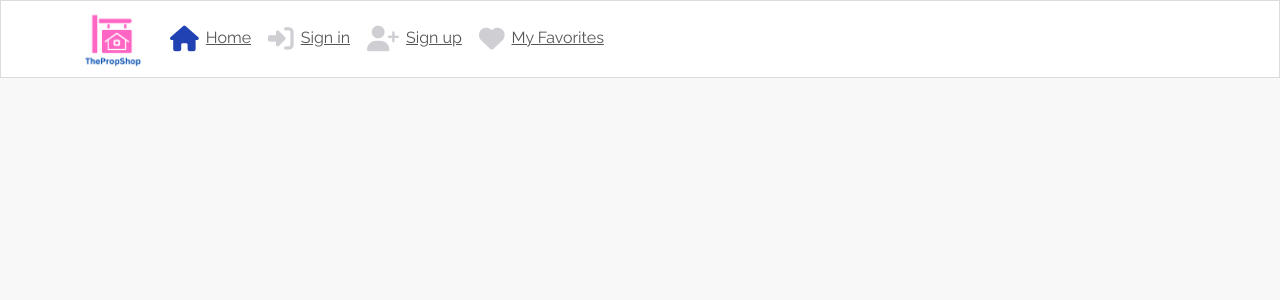
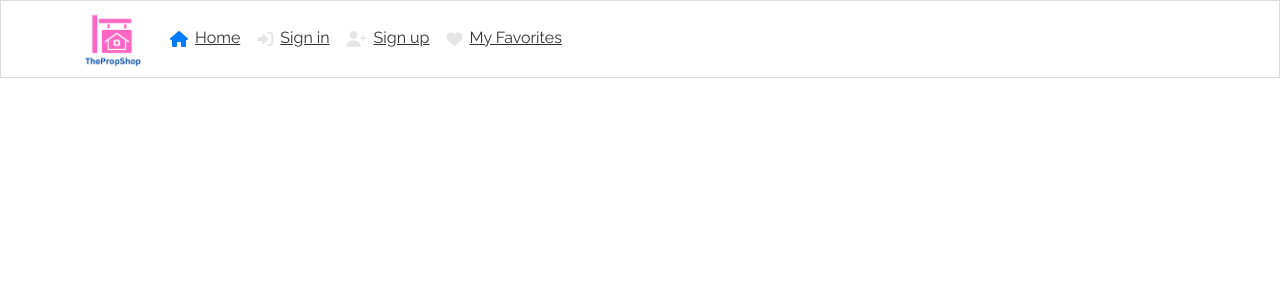
Before and after one commit to PJDEVEX/the-prop-shop, a React (Create React App) app in the folder frontend/: page / in a window 1280 px wide. Shown: the top 300 px of the page. Built offline with nearby package versions, Linux system fonts and the light colour scheme.

Commit message:
Refactor styles using SCSS variables and mixins for consistency

```diff
--- a/frontend/src/components/NavBar/NavBar.module.css
+++ b/frontend/src/components/NavBar/NavBar.module.css
@@ -1,5 +1,5 @@
 .NavBar {
-  background-color: #fff;
+  background-color: #FFFFFF;
   border: 1px solid #dadadf;
 }
 
@@ -8,5 +8,5 @@
 }
 
 .Active i {
-  color: #2142b2;
+  color: #007BFF;
 }/*# sourceMappingURL=NavBar.module.css.map */
--- a/frontend/src/components/NavBar/NavBar.module.scss
+++ b/frontend/src/components/NavBar/NavBar.module.scss
@@ -1,5 +1,7 @@
+@import '../../styles/_variables.scss';
+
 .NavBar {
-    background-color: #fff;
+    background-color: $background-color;
     border: 1px solid #dadadf;
 }
 
@@ -8,5 +10,5 @@
 }
 
 .Active i {
-    color: #2142b2;
+    color: $primary-color;
 }
--- a/frontend/src/styles/_mixins.scss
+++ b/frontend/src/styles/_mixins.scss
@@ -0,0 +1,6 @@
+@import 'variables';
+
+@mixin headerTagStyle {
+    font-family: $font-family-heading;
+    font-weight: $font-weight-normal;
+}
--- /dev/null
+++ b/frontend/src/styles/_typography.scss
@@ -0,0 +1,25 @@
+@import 'variables';
+@import 'mixins';
+
+
+h1, h2, h3, h4, h5, h6 {
+    @include headerTagStyle;
+  }
+
+  h1 {
+    font-size: $font-size-h1;
+  }
+
+  h2 {
+    font-size: $font-size-h2;
+  }
+
+  h3 {
+    font-size: $font-size-h3;
+  }
+
+  p {
+    font-family: $font-family-main;
+    font-size: $font-size-p;
+    line-height: $line-height-text;
+  }
--- a/frontend/src/styles/_variables.scss
+++ b/frontend/src/styles/_variables.scss
@@ -0,0 +1,26 @@
+// Light Mode
+$background-color: #FFFFFF;         // White
+$primary-color: #007BFF;            // Blue
+$secondary-color: #E5E5E5;         // Light Gray
+$text-color: #333333;               // Dark Gray
+$highlight-color: #FFC107;          // Amber
+
+// Dark Mode
+$dark-background-color: #1E1E1E;   // Almost Black
+$dark-primary-color: #2196F3;       // Royal Blue
+$dark-secondary-color: #303030;     // Dark Gray
+$dark-text-color: #FFFFFF;         // White
+$dark-highlight-color: #FFD600;     // Yellow
+
+// Typography Variables
+$font-family-main: "Raleway", sans-serif;
+$font-family-heading: "Merriweather", serif;
+
+$font-size-h1: 2.5rem;
+$font-size-h2: 2rem;
+$font-size-h3: 1.5rem;
+$font-size-p: 16px;
+
+$font-weight-normal: normal;
+
+$line-height-text: 1.5;
--- a/frontend/src/styles/main.css
+++ b/frontend/src/styles/main.css
@@ -1,8 +1,31 @@
+@import url("https://fonts.googleapis.com/css2?family=Raleway:wght@400&family=Merriweather:wght@400;700&display=swap");
+h1, h2, h3, h4, h5, h6 {
+  font-family: "Merriweather", serif;
+  font-weight: normal;
+}
+
+h1 {
+  font-size: 2.5rem;
+}
+
+h2 {
+  font-size: 2rem;
+}
+
+h3 {
+  font-size: 1.5rem;
+}
+
+p {
+  font-family: "Raleway", sans-serif;
+  font-size: 16px;
+  line-height: 1.5;
+}
+
 /* Import the Google Fonts CSS */
-@import url("https://fonts.googleapis.com/css2?family=Raleway:wght@400&family=Merriweather:wght@400;700&display=swap");
 body {
   font-family: "Raleway", sans-serif;
-  background-color: #f8f8f8;
+  background-color: #FFFFFF;
   min-height: 100vh;
 }
 
@@ -11,10 +34,10 @@ body {
 }
 
 .Content {
-  background-color: #ffffff;
+  background-color: #FFFFFF;
   padding: 10px;
   border-radius: 2px;
-  border: 1px solid #dadadf;
+  border: 1px solid #E5E5E5;
 }
 
 .FillerImage {
@@ -36,7 +59,7 @@ body {
 }
 
 a {
-  color: #555555;
+  color: #333333;
   transition: color ease-in-out 0.3s;
 }
 
@@ -45,7 +68,7 @@ a:hover {
 }
 
 a:hover i {
-  color: #2142b2;
+  color: #007BFF;
   transition: color ease-in-out 0.3s;
 }
 
@@ -54,8 +77,8 @@ input[type=file] {
 }
 
 i {
-  color: #cfced3;
-  font-size: 1.6rem;
+  color: #E5E5E5;
+  font-size: 16px;
   padding: 7px;
   vertical-align: middle;
 }
@@ -63,7 +86,7 @@ i {
 i:hover {
   cursor: pointer;
   transition: color ease-in-out 0.3s;
-  color: #2142b2;
+  color: #007BFF;
 }
 
 figure {
@@ -77,28 +100,13 @@ figure {
 }
 
 *::-webkit-scrollbar-track {
-  background: #f1f1f1;
+  background: #FFFFFF;
 }
 
 *::-webkit-scrollbar-thumb {
-  background: #888;
+  background: #E5E5E5;
 }
 
 *::-webkit-scrollbar-thumb:hover {
-  background: #555;
-}
-
-h1 {
-  font-family: "Merriweather", serif;
-  font-size: 2.5rem;
-}
-
-h2 {
-  font-family: "Merriweather", serif;
-  font-size: 2rem;
-}
-
-h3 {
-  font-family: "Merriweather", serif;
-  font-size: 1.5rem;
+  background: #333333;
 }/*# sourceMappingURL=main.css.map */
--- a/frontend/src/styles/main.scss
+++ b/frontend/src/styles/main.scss
@@ -1,9 +1,13 @@
+@import 'variables';
+@import 'mixins';
+@import 'typography';
+
 /* Import the Google Fonts CSS */
 @import url('https://fonts.googleapis.com/css2?family=Raleway:wght@400&family=Merriweather:wght@400;700&display=swap');
 
 body {
     font-family: 'Raleway', sans-serif;
-    background-color: #f8f8f8;
+    background-color: $background-color;
     min-height: 100vh;
 }
 
@@ -12,10 +16,10 @@ body {
 }
 
 .Content {
-    background-color: #ffffff;
+    background-color: $background-color; // Use the light background color
     padding: 10px;
     border-radius: 2px;
-    border: 1px solid #dadadf;
+    border: 1px solid $secondary-color; // Use the light secondary color for the border
 }
 
 .FillerImage {
@@ -35,8 +39,9 @@ body {
 }
 
 a {
-    color: #555555;
+    color: $text-color; // Use the light text color
     transition: color ease-in-out 0.3s;
+
 }
 
 a:hover {
@@ -44,7 +49,7 @@ a:hover {
 }
 
 a:hover i {
-    color: #2142b2;
+    color: $primary-color;
     transition: color ease-in-out 0.3s;
 }
 
@@ -53,8 +58,8 @@ input[type="file"] {
 }
 
 i {
-    color: #cfced3;
-    font-size: 1.6rem;
+    color: $secondary-color;
+    font-size: $font-size-p;
     padding: 7px;
     vertical-align: middle;
 }
@@ -62,7 +67,7 @@ i {
 i:hover {
     cursor: pointer;
     transition: color ease-in-out 0.3s;
-    color: #2142b2;
+    color: $primary-color;
 }
 
 figure {
@@ -75,26 +80,11 @@ figure {
     width: 5px;
 }
 *::-webkit-scrollbar-track {
-    background: #f1f1f1;
+    background: $background-color;
 }
 *::-webkit-scrollbar-thumb {
-    background: #888;
+    background: $secondary-color;
 }
 *::-webkit-scrollbar-thumb:hover {
-    background: #555;
+    background: $text-color;
 }
-
-h1 {
-    font-family: 'Merriweather', serif;
-    font-size: 2.5rem;
-}
-
-h2 {
-    font-family: 'Merriweather', serif;
-    font-size: 2rem;
-}
-
-h3 {
-    font-family: 'Merriweather', serif;
-    font-size: 1.5rem;
-}
```
Also changed, not shown: 2 other files (tests, documents, lock files or other folders).
